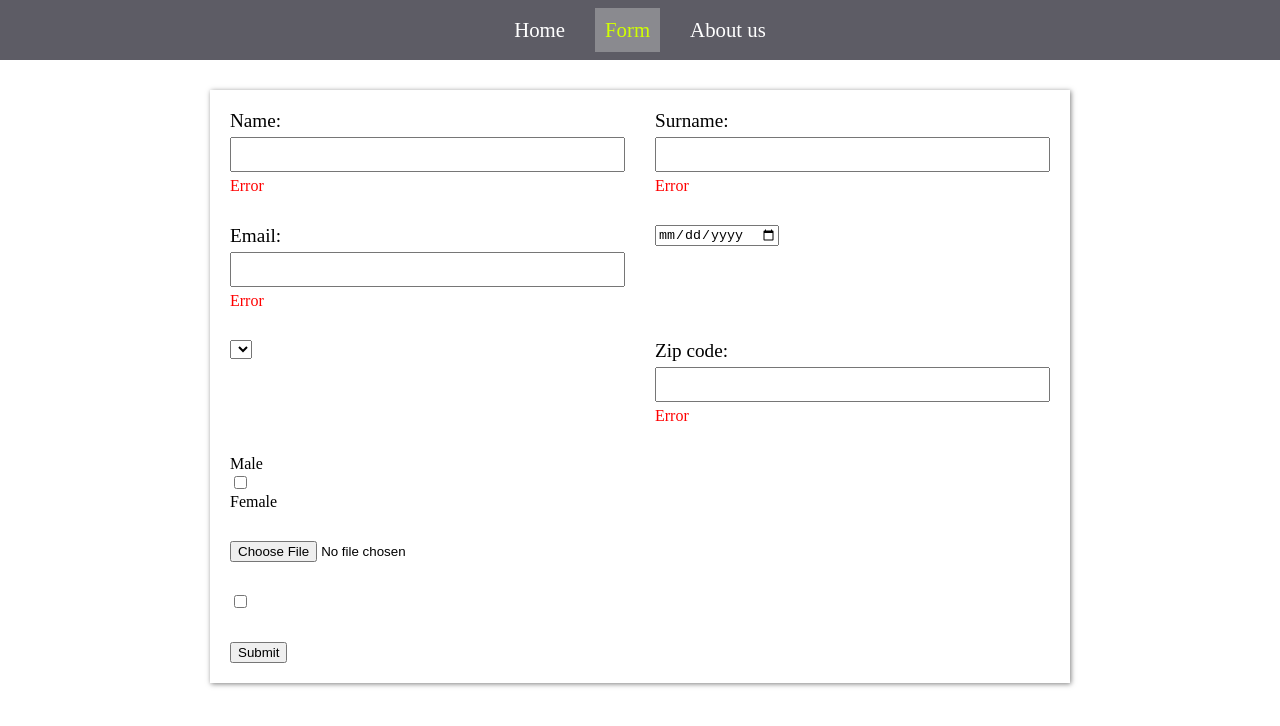
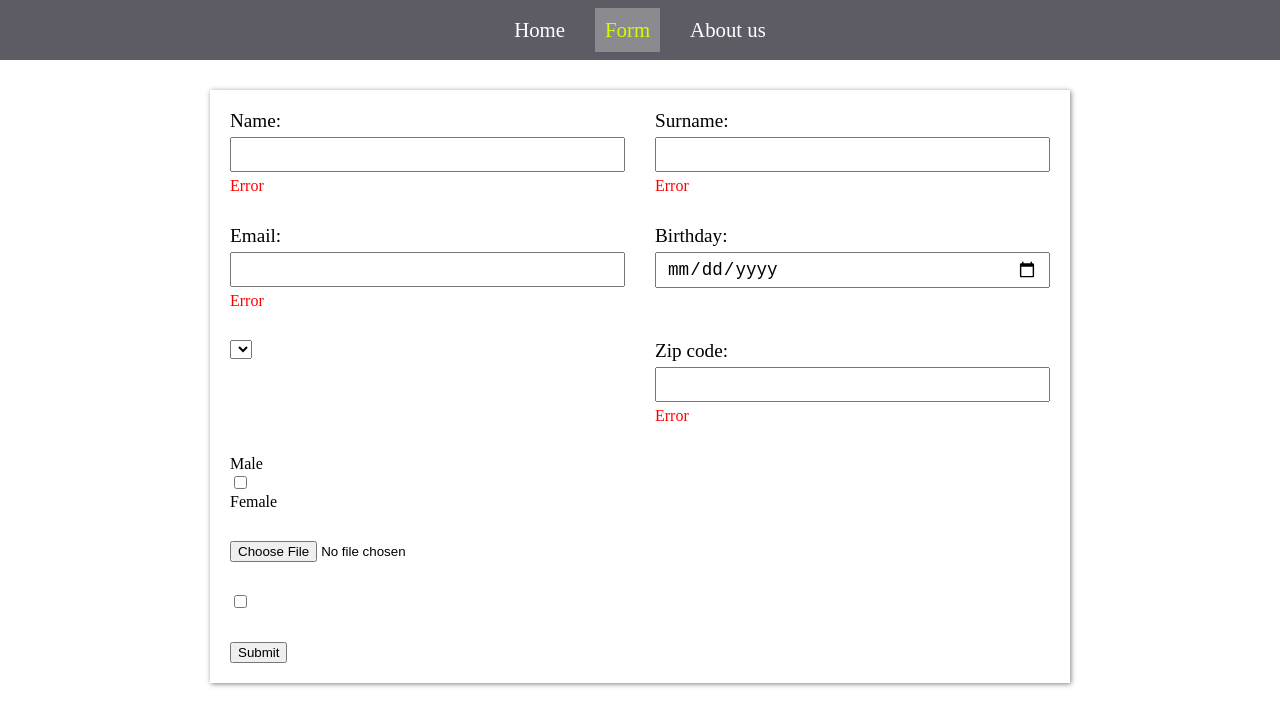
Before and after one commit to sashtje/rsschool-react, a React (Create React App) app in the folder react-components/: page /form in a window 1280 px wide. Shown: the top 726 px of the page. Built offline with nearby package versions, Linux system fonts and the light colour scheme.

Commit message:
feat: add styles for DateField component

```diff
--- /dev/null
+++ b/react-components/src/components/DateField/DateField.scss
@@ -0,0 +1,12 @@
+.datefield {
+  &__input {
+    padding: 5px 10px;
+    font-size: 1.1rem;
+    transition: 0.2s;
+
+    &:focus {
+      outline: none;
+      box-shadow: inset 0px 0px 3px rgba(0, 0, 0, 0.3);
+    }
+  }
+}
--- a/react-components/src/components/DateField/DateField.tsx
+++ b/react-components/src/components/DateField/DateField.tsx
@@ -1,11 +1,21 @@
 import { Component } from 'react';
 
-class DateField extends Component {
+import Label from '../Label/Label';
+
+import './DateField.scss';
+
+interface IProps {
+  label: string;
+}
+
+class DateField extends Component<IProps> {
   render() {
     return (
-      <div>
-        <label htmlFor=""></label>
-        <input type="date" />
+      <div className="datefield">
+        <Label>
+          {this.props.label}
+          <input className="datefield__input" type="date" />
+        </Label>
       </div>
     );
   }
--- a/react-components/src/components/Form/Form.tsx
+++ b/react-components/src/components/Form/Form.tsx
@@ -19,7 +19,7 @@ class Form extends Component {
         <TextField label="Surname:" />
 
         <EmailField label="Email:" />
-        <DateField />
+        <DateField label="Birthday:" />
 
         <Select />
         <TextField label="Zip code:" />
```
